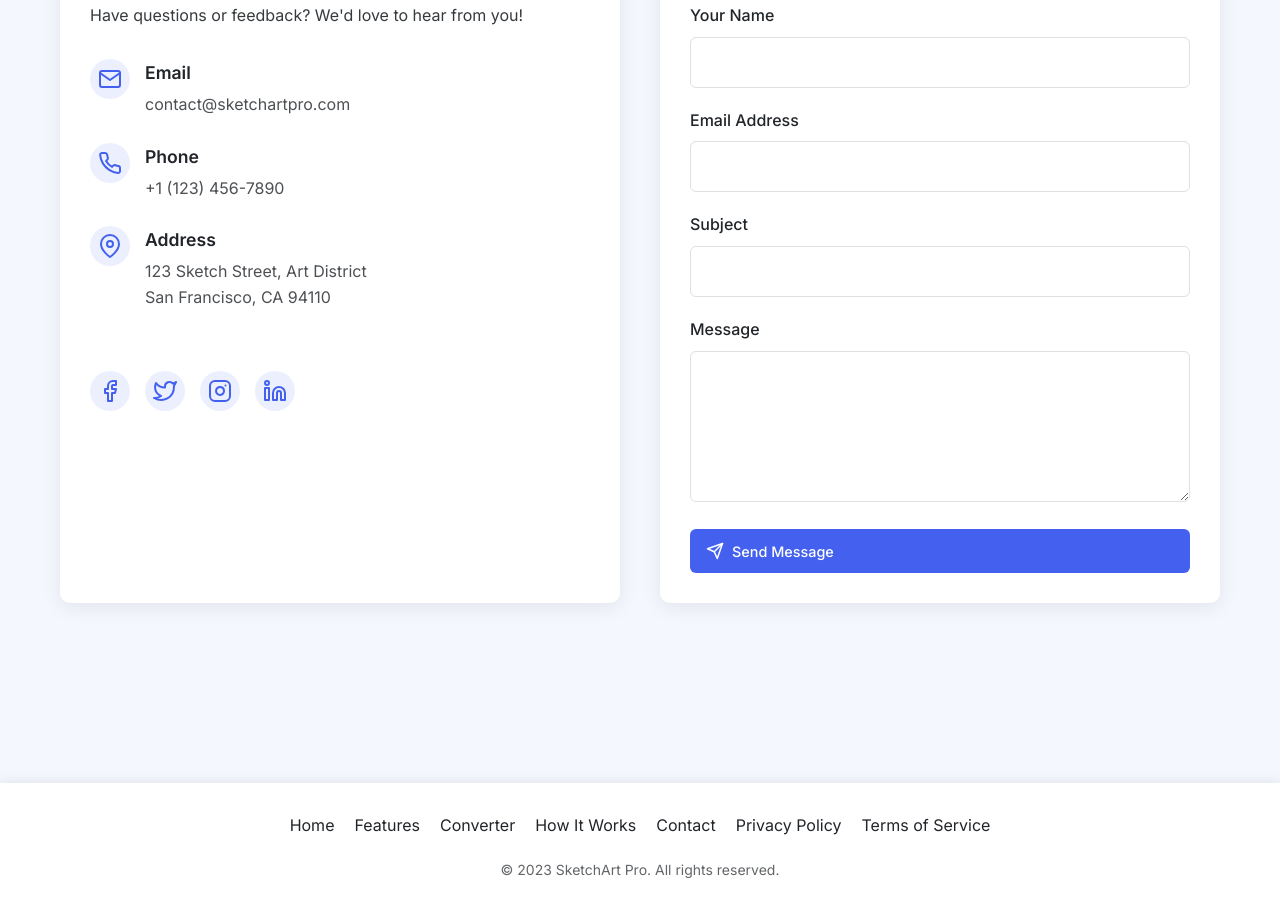
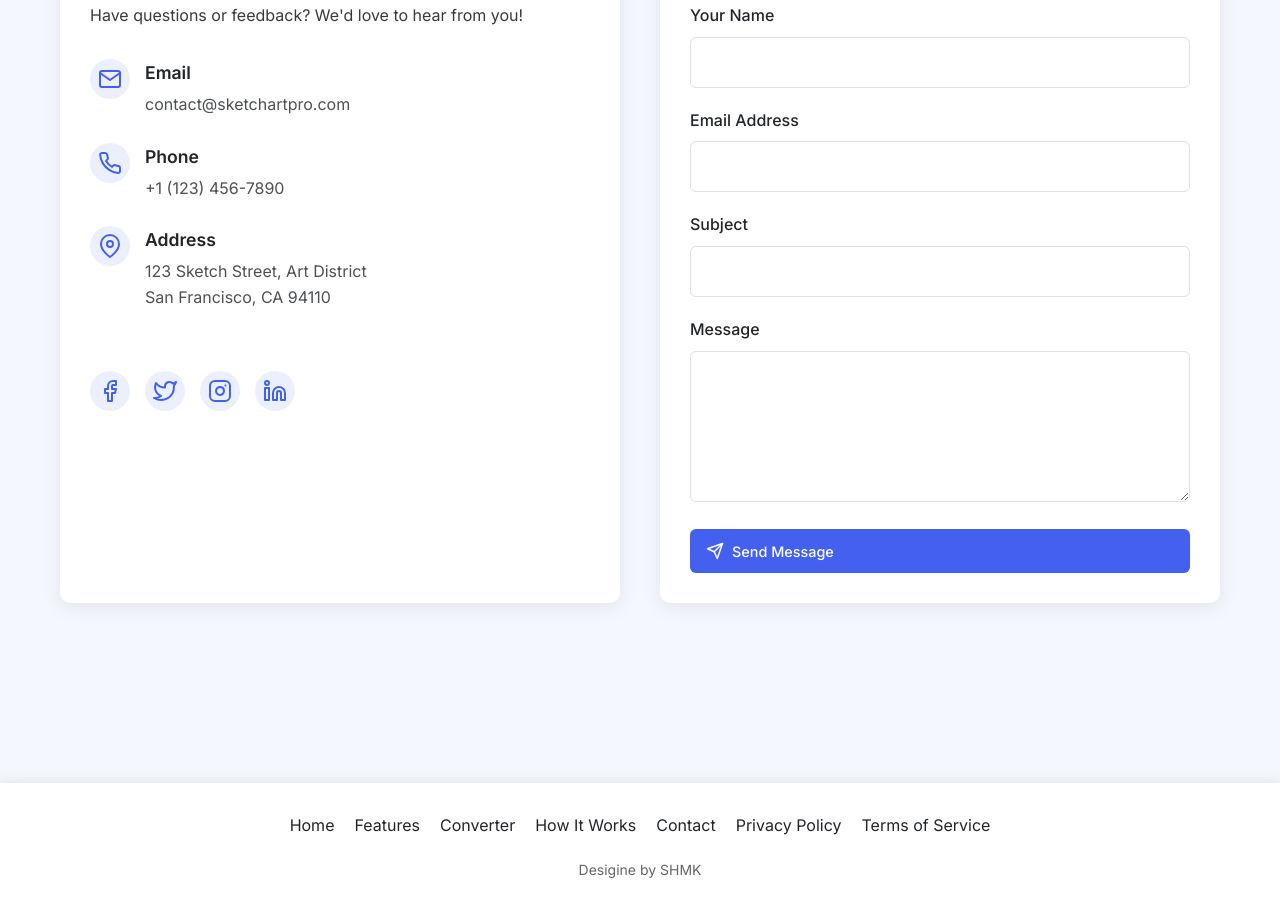
Before and after one commit to ShubhamVerma2004/SketchArt-Pro, a plain HTML site: page index.html in a window 1280 px wide. Shown: the part 4965-5876 px from the top of the page. Drawn offline with Linux system fonts and the light colour scheme.

Commit message:
Update index.html

```diff
--- a/index.html
+++ b/index.html
@@ -591,7 +591,7 @@
                 <a href="#privacy">Privacy Policy</a>
                 <a href="#terms">Terms of Service</a>
             </div>
-            <p class="copyright">© 2023 SketchArt Pro. All rights reserved.</p>
+            <p class="copyright"> Desigine by SHMK </p>
         </div>
     </footer>
 <script src="js/script.js"></script>
```
